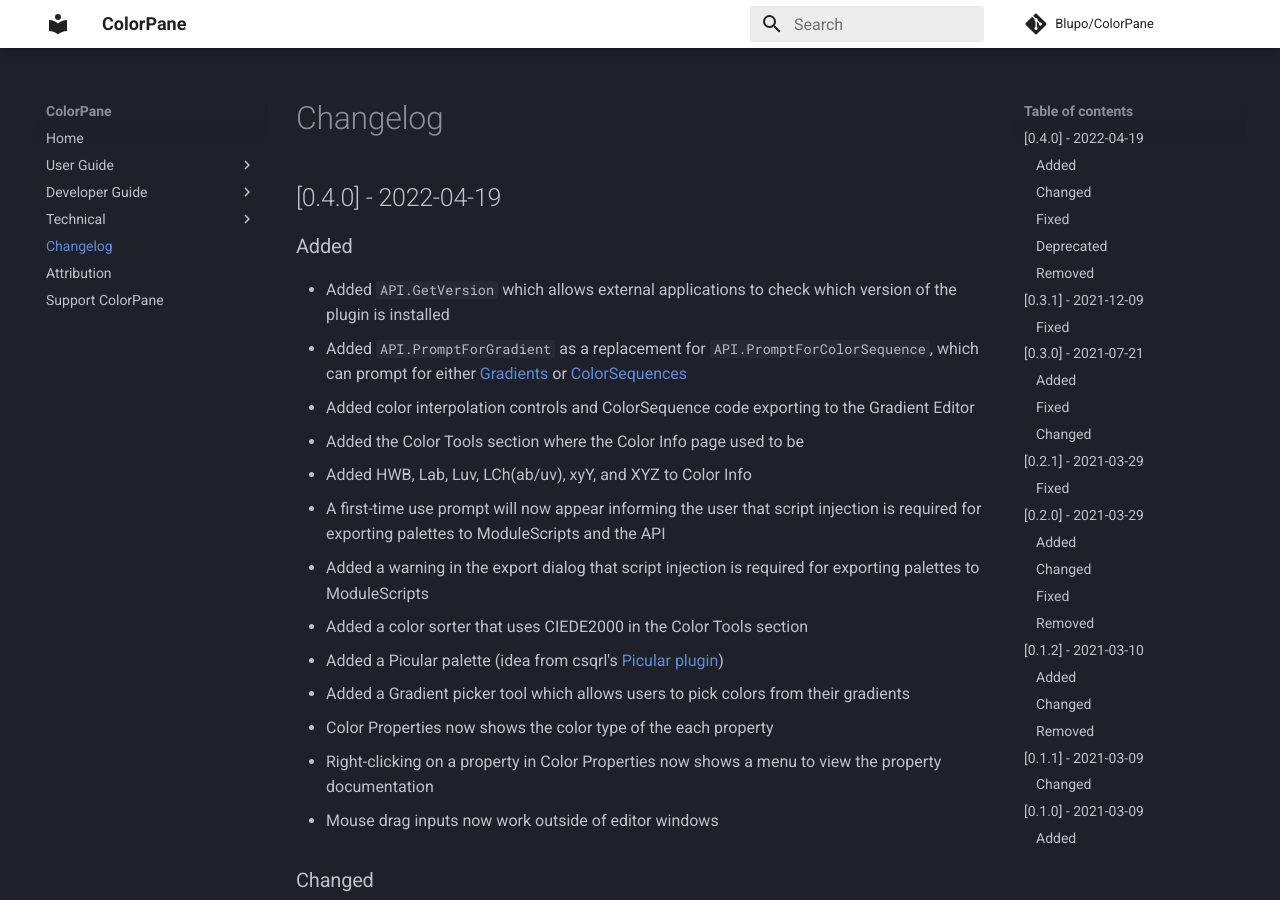
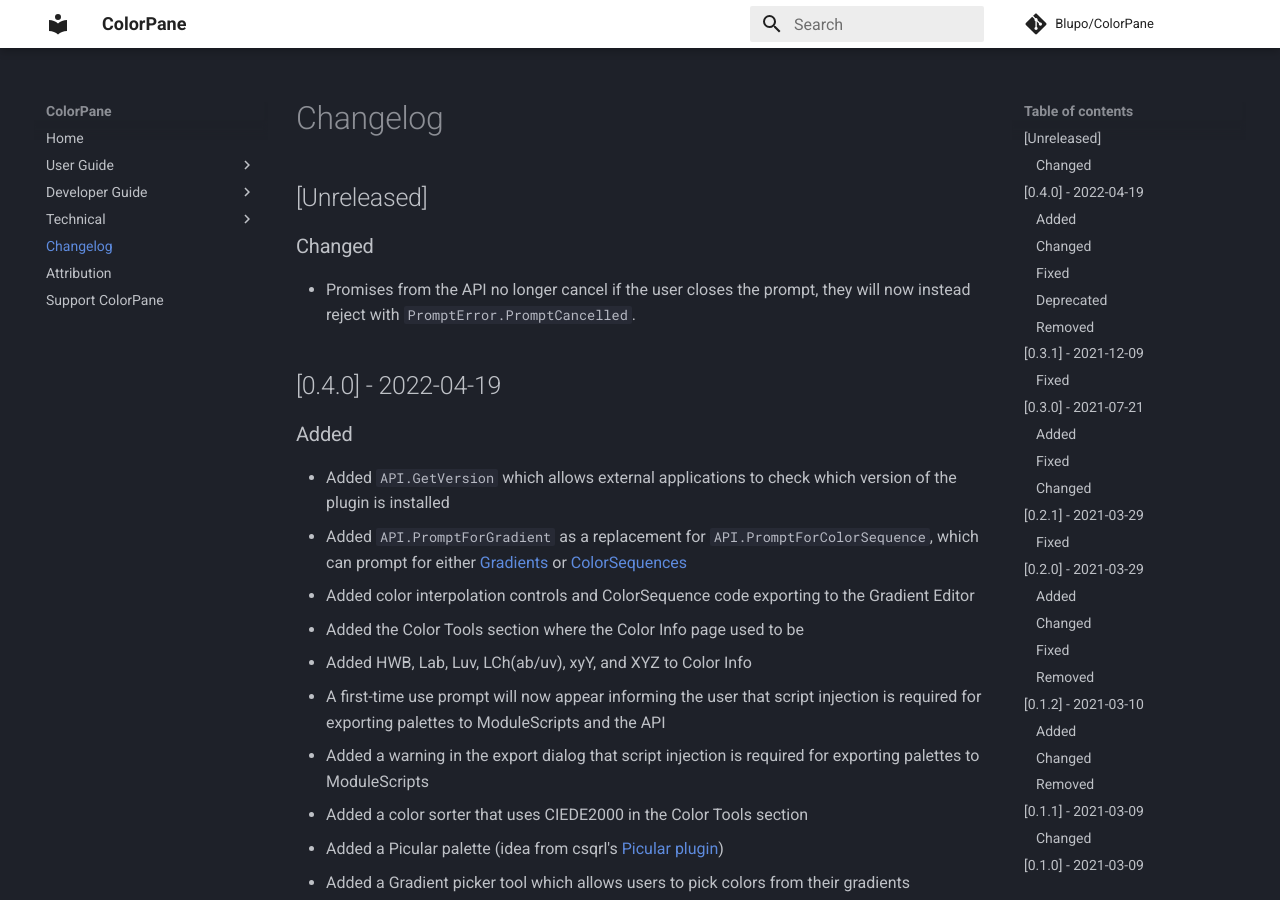
Before and after one commit to Blupo/ColorPane, an MkDocs documentation site: the page built from docs/changelog.md, in a window 1280 px wide and 900 px high. Built offline with MkDocs 1.6.1 and Material for MkDocs 9.7.7, drawn with Linux system fonts in a browser that asks for light colours; comment, search, counter and statistics services are not loaded.

Commit message:
Restructure Promise flow

```diff
--- a/docs/changelog.md
+++ b/docs/changelog.md
@@ -1,3 +1,8 @@
+## [Unreleased]
+
+### Changed
+- Promises from the API no longer cancel if the user closes the prompt, they will now instead reject with `PromptError.PromptCancelled`.
+
 ## [0.4.0] - 2022-04-19
 
 ### Added
```
Also changed, not shown: 5 other files.
